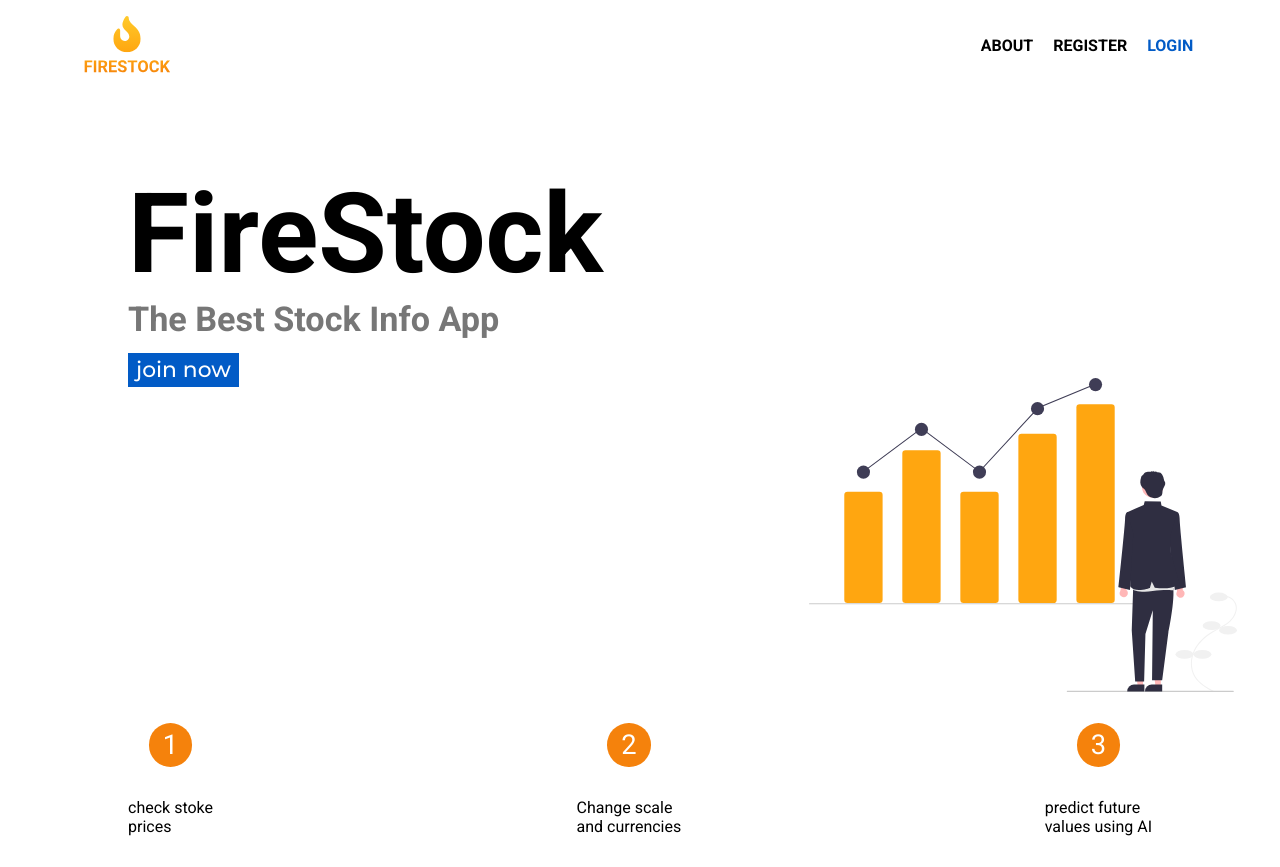
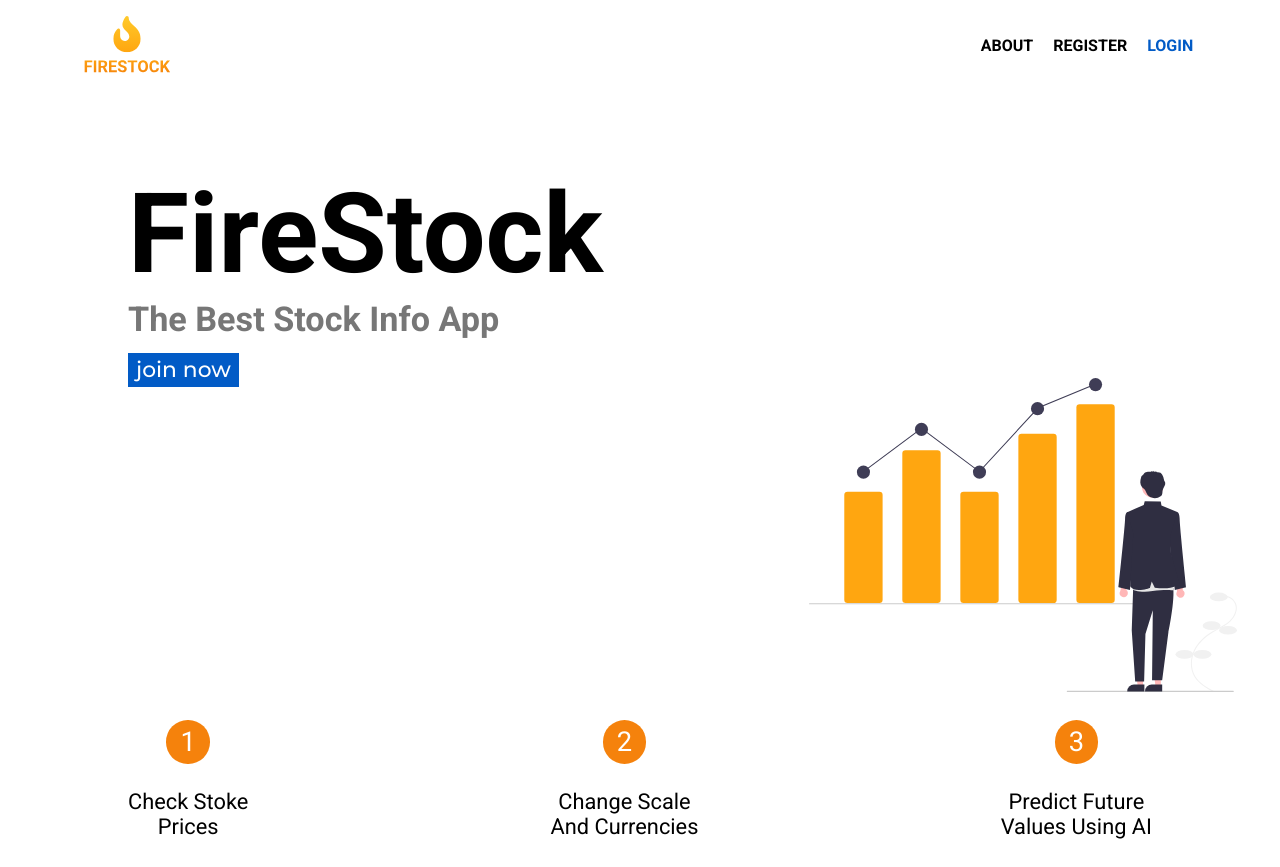
Before and after one commit to marzouk2002/-firestock, a React (Create React App) app: page / in a window 1280 px wide. Built offline with nearby package versions, Linux system fonts and the light colour scheme.

Commit message:
styling the second section done

```diff
--- a/src/css/components/Home.css
+++ b/src/css/components/Home.css
@@ -98,5 +98,10 @@ header a:hover {
   display: grid;
   place-items: center;
 }
+.sec-2 .text {
+  text-align: center;
+  font-size: calc(9px + 1vw);
+  text-transform: capitalize;
+}
 
 /*# sourceMappingURL=Home.css.map */
--- a/src/css/index.css
+++ b/src/css/index.css
@@ -98,6 +98,11 @@ header a:hover {
   display: grid;
   place-items: center;
 }
+.sec-2 .text {
+  text-align: center;
+  font-size: calc(9px + 1vw);
+  text-transform: capitalize;
+}
 
 * {
   margin: 0;
--- a/src/scss/components/Home.scss
+++ b/src/scss/components/Home.scss
@@ -101,4 +101,10 @@ header {
     display: grid;
     place-items: center;
   }
+
+  .text {
+    text-align: center;
+    font-size: $md-text;
+    text-transform: capitalize;
+  }
 }
```
Also changed, not shown: 2 other files (tests, documents, lock files or other folders).
